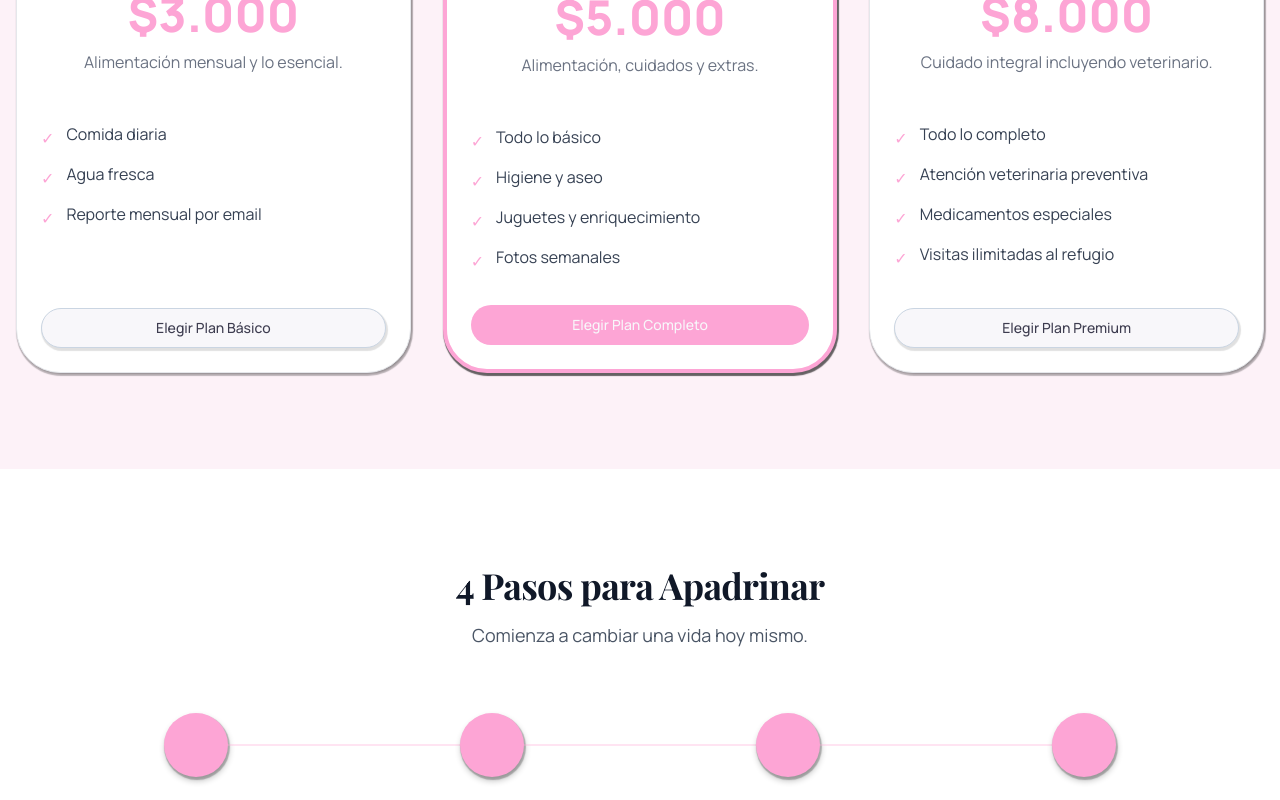
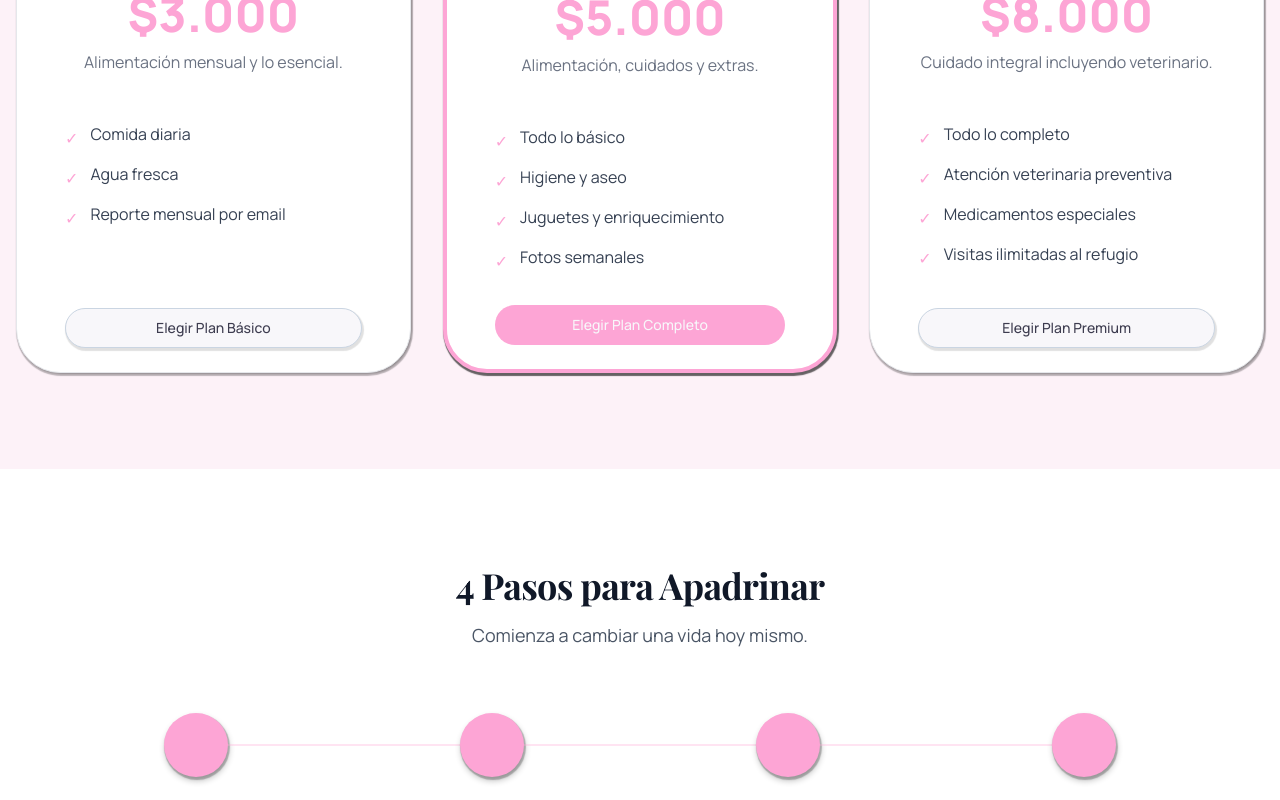
Before and after one commit to jesusvelazquez01/AsociacionAmigosDelAnimalCRM, a Next.js app in the folder frontend/: page /apadrinar in a window 1280 px wide. Shown: the part 1180-1980 px from the top of the page. Built offline with nearby package versions, Linux system fonts and the light colour scheme; a web font is replaced by a local one.

Commit message:
Update: Cambios de responsive en celular en la vista del formulario de adopcion

```diff
--- a/frontend/app/globals.css
+++ b/frontend/app/globals.css
@@ -169,8 +169,22 @@
     @apply border-border outline-ring/50;
   }
 
+  /* Prevent horizontal overflow on mobile */
+  html,
+  body {
+    overflow-x: hidden;
+    max-width: 100vw;
+  }
+
   body {
     @apply bg-background text-foreground;
+  }
+
+  /* Ensure all elements use border-box sizing */
+  *,
+  *::before,
+  *::after {
+    box-sizing: border-box;
   }
 
   /* Títulos con fuente Serif (estilo Furs) */
@@ -182,6 +196,29 @@
   h6 {
     font-family: var(--font-serif);
     letter-spacing: -0.02em;
+  }
+
+  /* Ensure responsive images and media */
+  img,
+  video,
+  svg {
+    max-width: 100%;
+    height: auto;
+  }
+
+  /* Ensure form inputs are responsive */
+  input,
+  textarea,
+  select {
+    max-width: 100%;
+  }
+
+  /* Prevent text overflow */
+  p,
+  span,
+  div {
+    word-wrap: break-word;
+    overflow-wrap: break-word;
   }
 }
 
--- a/frontend/app/layout.tsx
+++ b/frontend/app/layout.tsx
@@ -25,6 +25,14 @@ export const metadata: Metadata = {
   keywords: "adopción, mascotas, perros, gatos, rescate animal, Jujuy, Argentina, protectora",
 };
 
+// Viewport configuration - CRITICAL for mobile responsiveness
+export const viewport = {
+  width: 'device-width',
+  initialScale: 1,
+  maximumScale: 5,
+  userScalable: true,
+};
+
 export default function RootLayout({
   children,
 }: Readonly<{
--- a/frontend/components/adoption-form/AdoptionForm.tsx
+++ b/frontend/components/adoption-form/AdoptionForm.tsx
@@ -413,7 +413,7 @@ export default function AdoptionForm({ initialPetId }: AdoptionFormProps) {
 
     return (
         <TooltipProvider>
-            <div className="min-h-screen bg-background flex">
+            <div className="min-h-screen bg-background flex overflow-hidden">
                 {/* Sidebar Navigation - Desktop */}
                 <FormNavigation
                     sections={FORM_SECTIONS}
@@ -424,7 +424,7 @@ export default function AdoptionForm({ initialPetId }: AdoptionFormProps) {
                 />
 
                 {/* Main Content Area */}
-                <div className="flex-1 flex flex-col min-h-screen">
+                <div className="flex-1 flex flex-col min-h-screen min-w-0">
                     {/* Mobile Navigation - Header */}
                     <MobileNavigation
                         sections={FORM_SECTIONS}
@@ -435,8 +435,8 @@ export default function AdoptionForm({ initialPetId }: AdoptionFormProps) {
                     />
 
                     {/* Form Content */}
-                    <main className="flex-1 bg-gradient-to-br from-secondary/20 via-background to-primary/5">
-                        <div className="max-w-3xl mx-auto px-4 sm:px-6 lg:px-8 py-8 lg:py-12" ref={formRef}>
+                    <main className="flex-1 bg-gradient-to-br from-secondary/20 via-background to-primary/5 overflow-x-hidden">
+                        <div className="max-w-3xl mx-auto px-3 sm:px-6 lg:px-8 py-8 lg:py-12" ref={formRef}>
                             {/* Section Header */}
                             <div className="mb-8">
                                 <motion.div
@@ -448,12 +448,7 @@ export default function AdoptionForm({ initialPetId }: AdoptionFormProps) {
                                     <span className="text-sm font-medium text-primary">
                                         Paso {currentSection + 1} de {FORM_SECTIONS.length}
                                     </span>
-                                    <h2 className="text-3xl font-bold text-foreground mt-1">
-                                        {FORM_SECTIONS[currentSection].title}
-                                    </h2>
-                                    <p className="text-muted-foreground mt-2">
-                                        {FORM_SECTIONS[currentSection].description}
-                                    </p>
+
                                 </motion.div>
                             </div>
 
--- a/frontend/components/adoption-form/FormNavigation.tsx
+++ b/frontend/components/adoption-form/FormNavigation.tsx
@@ -122,7 +122,7 @@ export function MobileNavigation({
     progress
 }: FormNavigationProps) {
     return (
-        <div className="lg:hidden bg-card border-b border-border/50 sticky top-0 z-10">
+        <div className="lg:hidden bg-card border-b border-border/50 sticky top-0 z-10 overflow-hidden">
             <div className="px-4 py-3">
                 <div className="flex items-center justify-between mb-3">
                     <Button
--- a/frontend/components/ui/card.tsx
+++ b/frontend/components/ui/card.tsx
@@ -7,7 +7,7 @@ function Card({ className, ...props }: React.ComponentProps<"div">) {
     <div
       data-slot="card"
       className={cn(
-        "bg-card text-card-foreground flex flex-col gap-6 rounded-xl border py-6 shadow-sm",
+        "bg-card text-card-foreground flex flex-col gap-6 rounded-lg sm:rounded-xl border py-6 shadow-sm",
         className
       )}
       {...props}
@@ -65,7 +65,7 @@ function CardContent({ className, ...props }: React.ComponentProps<"div">) {
   return (
     <div
       data-slot="card-content"
-      className={cn("px-6", className)}
+      className={cn("px-4 sm:px-6", className)}
       {...props}
     />
   )
```
Lines whose indentation alone changed are shown as unchanged.
